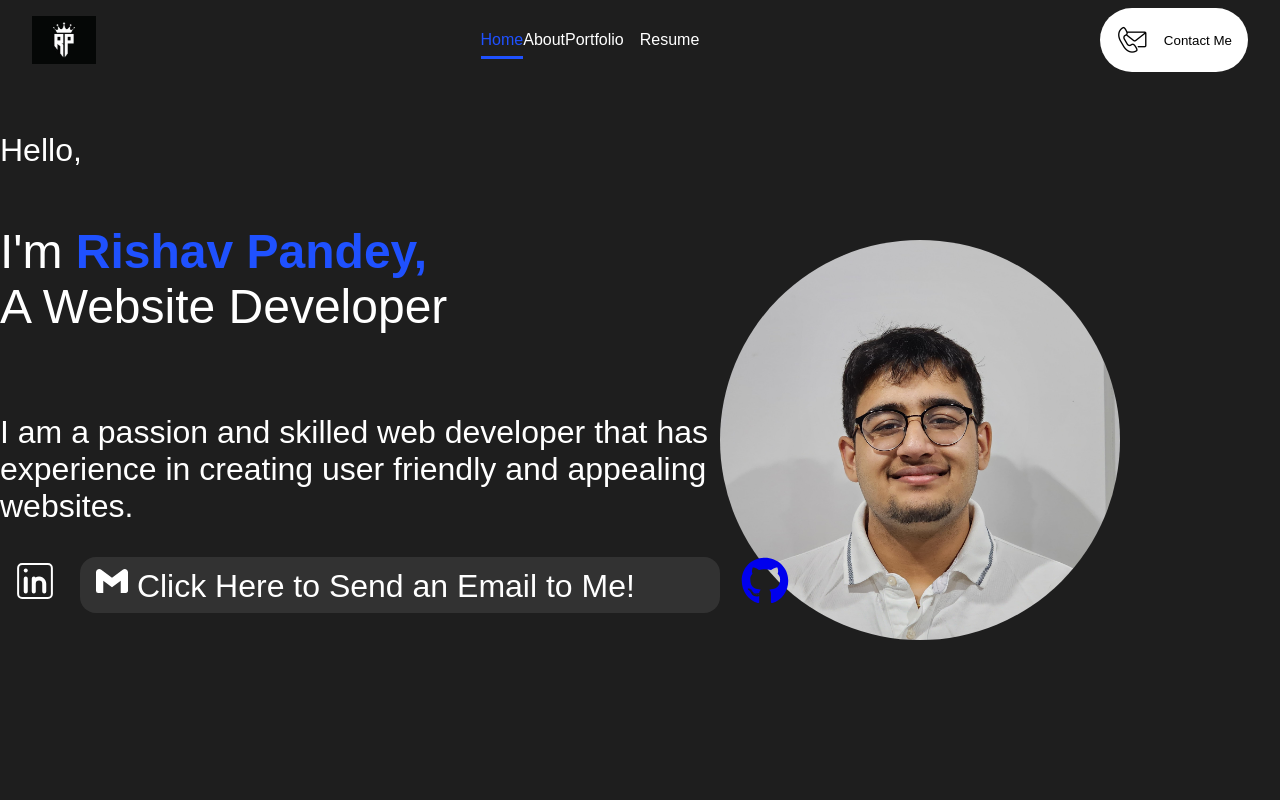
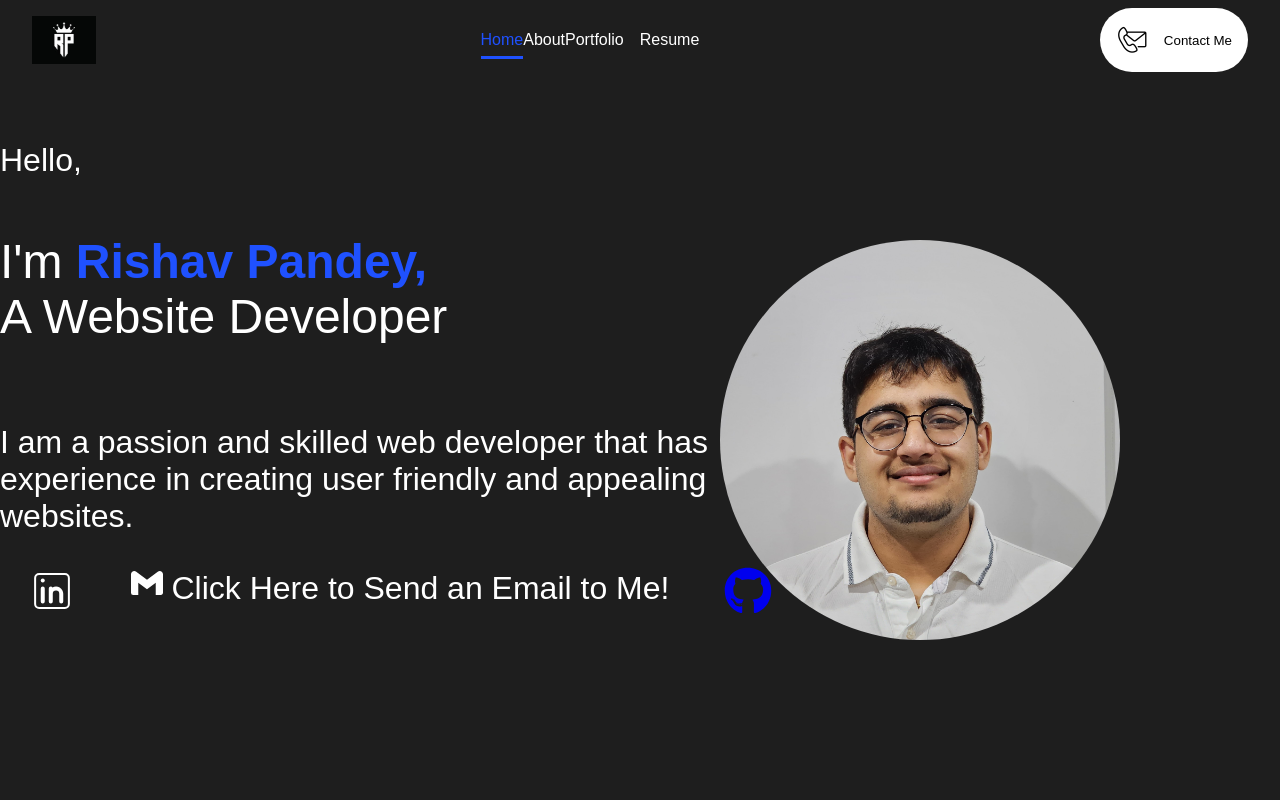
Before and after one commit to rishavpandey02/Portfolio-With-React, a React (Create React App) app: page / in a window 1280 px wide. Shown: the top 800 px of the page. Built offline with nearby package versions, Linux system fonts and the light colour scheme.

Commit message:
improved email icon

```diff
--- a/src/components/intro/intro.css
+++ b/src/components/intro/intro.css
@@ -75,7 +75,7 @@
     color: white;
 }
 
-.email {
+.emailIcon {
     color: white;
     font-size: 2rem;
 }
--- a/src/components/intro/intro.jsx
+++ b/src/components/intro/intro.jsx
@@ -22,7 +22,7 @@ const Intro = () => {
                 <a className='linkedIn' href= "https://www.linkedin.com/in/rishav-pandey-7aa274270/">
                 <CiLinkedin />
                 </a>
-                <a className='email' href='mailto:rishavpandey@outlook.com.au'>
+                <a className='emailIcon' href='mailto:rishavpandey@outlook.com.au'>
                     <SiGmail /> Click Here to Send an Email to Me!
                 </a>
                 <a href='https://github.com/rishavpandey02'>
```
